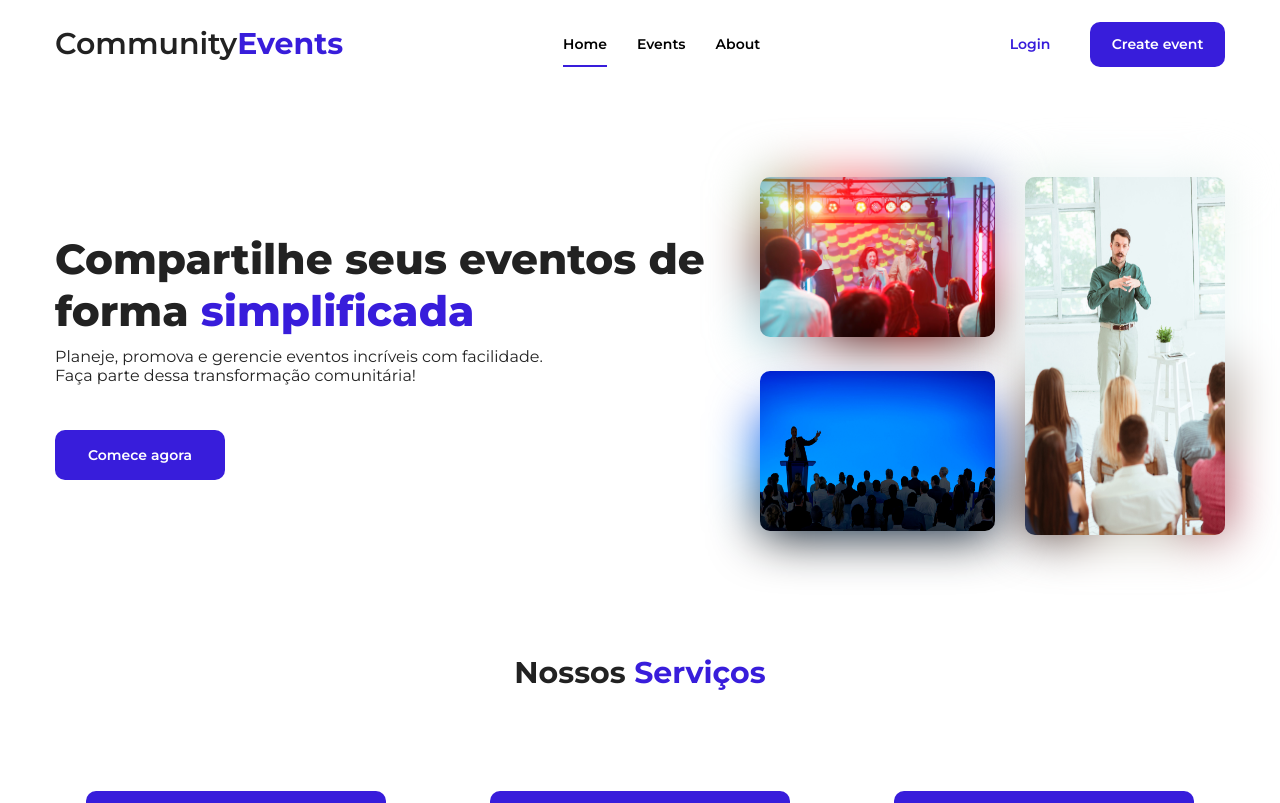
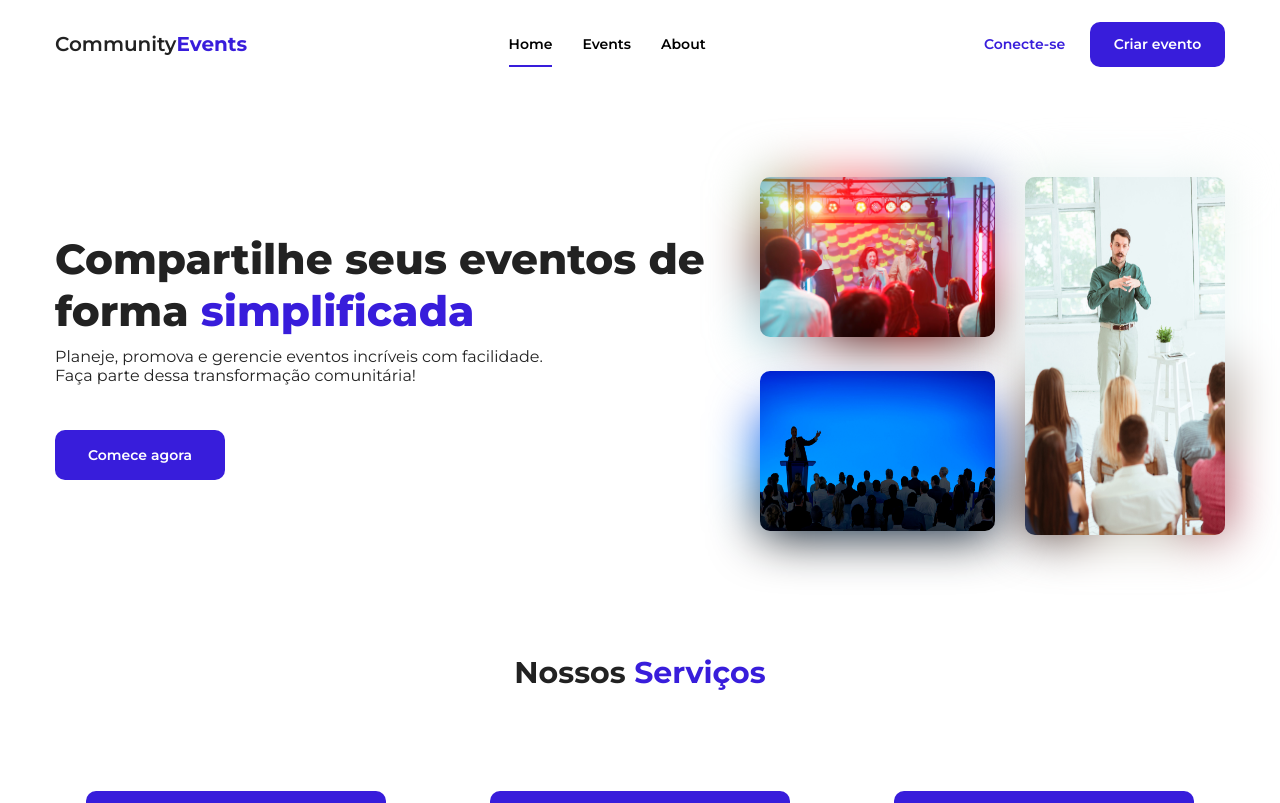
Before and after one commit to wendelpantoja/community-events, a React (Vite) app: page / in a window 1280 px wide. Shown: the top 803 px of the page. Built offline with nearby package versions, Linux system fonts and the light colour scheme; no server answers; the database is empty.

Commit message:
:bug: fix: bug logo

```diff
--- a/src/components/Header/index.tsx
+++ b/src/components/Header/index.tsx
@@ -10,7 +10,7 @@ export function Header() {
             <Container>
                 <Nav>
                     <Logo>
-                        <h2>Community</h2><span>Events</span>
+                        <h3>Community</h3><span>Events</span>
                     </Logo>
 
                     <Menu>
@@ -29,11 +29,11 @@ export function Header() {
 
                     <ContainerButtons>
                         <ButtonConect>
-                            Login
+                            Conecte-se
                         </ButtonConect>
 
                         <ButtonCreate>
-                            Create event
+                            Criar evento
                         </ButtonCreate>
                     </ContainerButtons>
                 </Nav>
--- a/src/components/Header/styles.ts
+++ b/src/components/Header/styles.ts
@@ -21,13 +21,12 @@ export const Nav = styled.nav`
 `
 
 export const Logo = styled(DisplayFlex)`
-    h2 {
-        font-size: var(--h2-font-size);
+    h3 {
         font-weight: var(--font-semi-bold);
         color: var(--logo-color-black);
     }
     span {
-        font-size: var(--h2-font-size);
+        font-size: var(--h3-font-size);
         font-weight: var(--font-bold);
         color: var(--logo-color-violet);
     }
@@ -60,11 +59,11 @@ export const Menu = styled.div`
 `
 
 export const ContainerButtons = styled(DisplayFlex)`
-    gap: 10px;
+    gap: 8px;
 `
 
 export const ButtonConect = styled.button`
-    width: 100px;
+    width: 115px;
     height: 45px;
 
     color: var(--text-color-violet);
@@ -91,7 +90,8 @@ export const ButtonCreate = styled(ButtonConect)`
     background-color: var(--button-color);
 
     &:hover {
+        border: 0;
         color: var(--text-color-white);
-        background-color: var(--button-bg-hover);
+        background-color: var(--button-hover);
     }
 `
```
